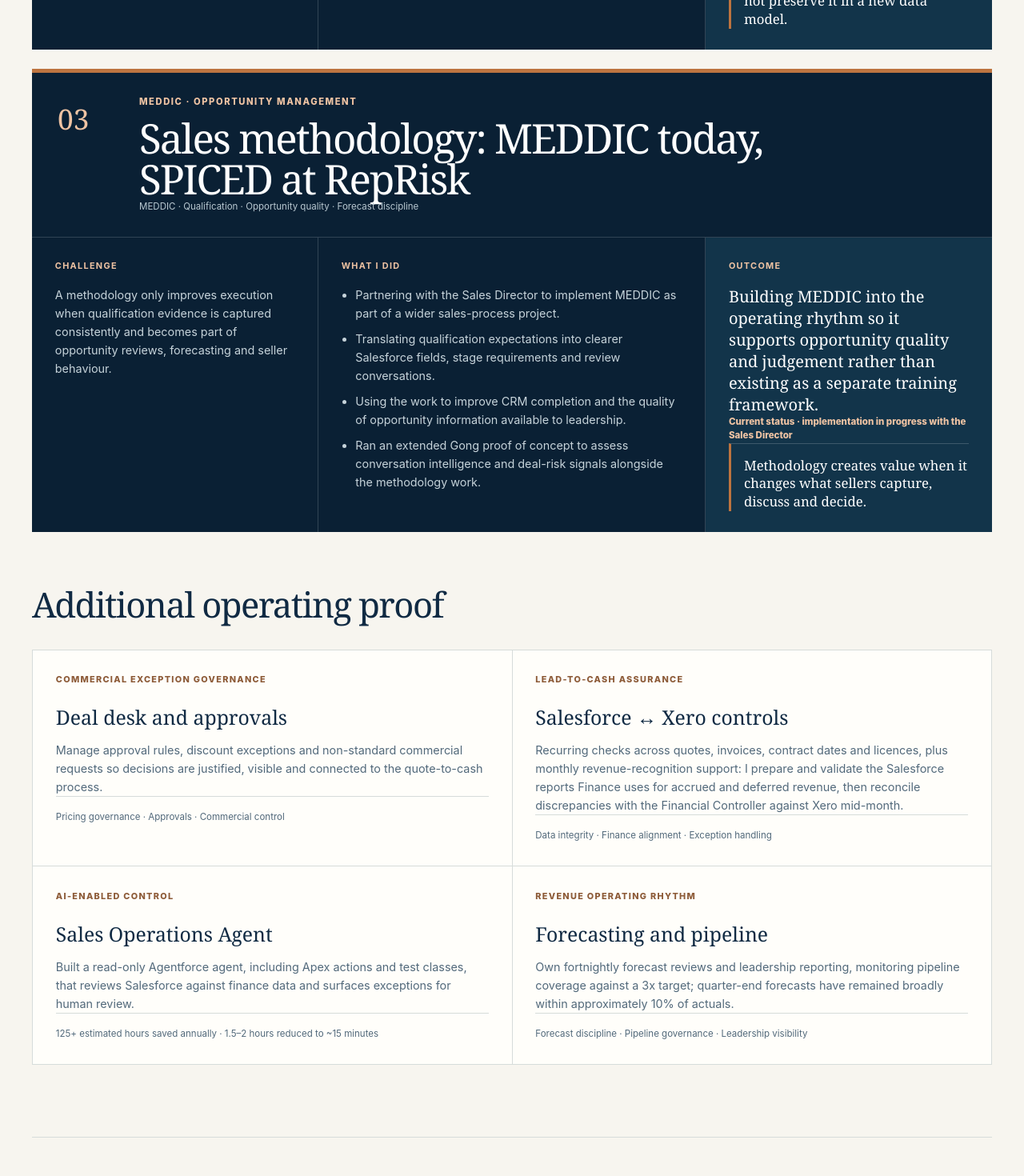
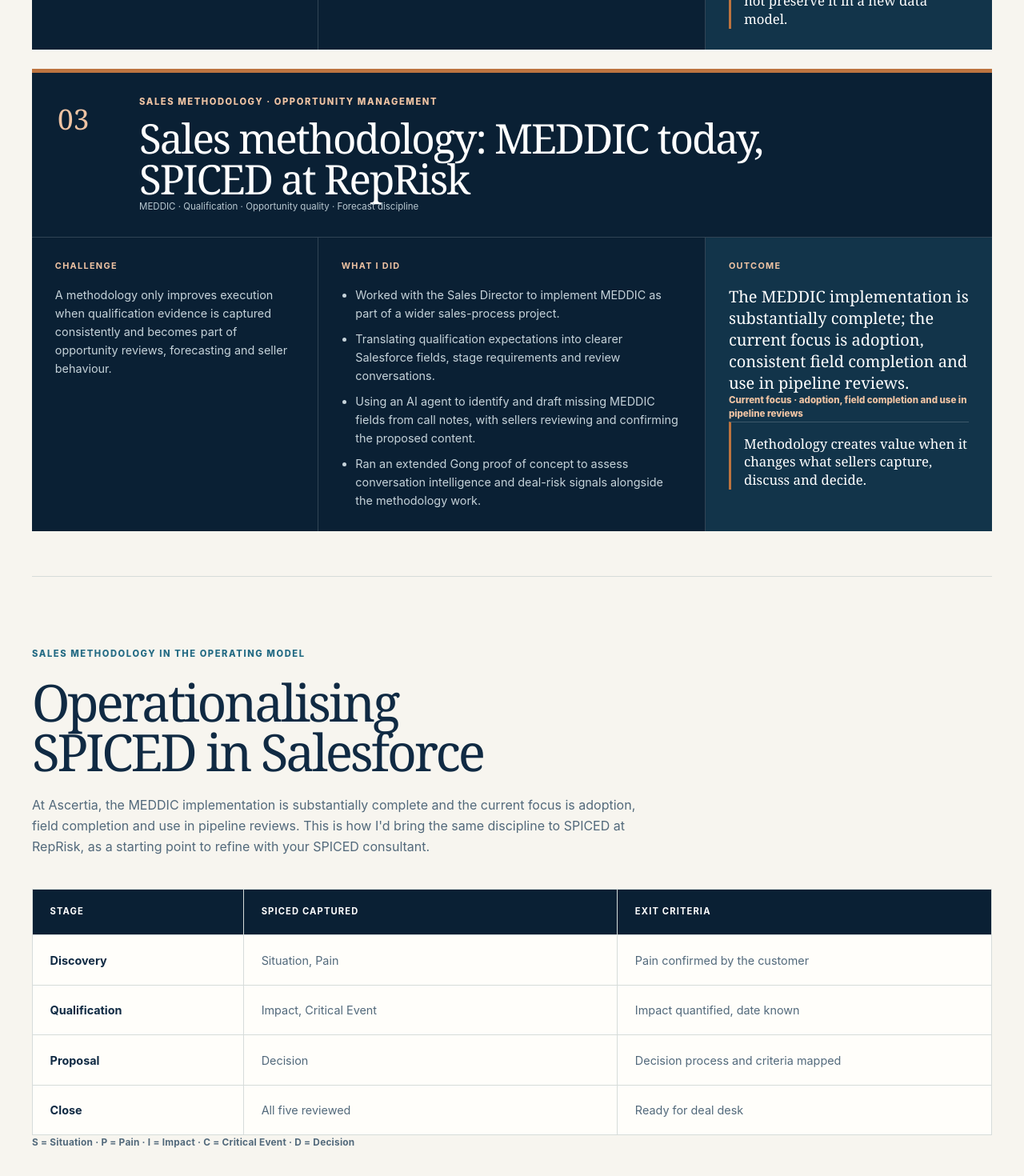
Before and after one commit to miriamgonzalezm/miriam-revops-portfolio, a Next.js app: page /reprisk in a window 1280 px wide. Shown: the part 3900-5370 px from the top of the page at 80% size. Built offline with nearby package versions, Linux system fonts and the light colour scheme.

Commit message:
Clarify methodology adoption in RepRisk portfolio

```diff
--- a/app/reprisk/page.tsx
+++ b/app/reprisk/page.tsx
@@ -138,21 +138,6 @@ export default function RepRiskPage() {
             ))}
           </div>
 
-          <div className={styles.additionalProof}>
-            <h3>Additional operating proof</h3>
-            <div className={styles.proofCards}>
-              {content.additionalProof.map((item) => (
-                <article key={item.title}>
-                  <p className={styles.additionalLabel}>{item.title}</p>
-                  <h4>{item.subtitle}</h4>
-                  <p>{item.body}</p>
-                  <p className={styles.additionalRelevance}>{item.relevance.join(" · ")}</p>
-                </article>
-              ))}
-            </div>
-          </div>
-        </section>
-
           <section className={repriskStyles.spicedSection} aria-labelledby="spiced-title">
             <div className={repriskStyles.spicedHeading}>
               <p className={styles.overline}>SALES METHODOLOGY IN THE OPERATING MODEL</p>
@@ -189,6 +174,21 @@ export default function RepRiskPage() {
                   <p>{point}</p>
                 </article>
               ))}
+            </div>
+          </section>
+
+          <div className={styles.additionalProof}>
+            <h3>Additional operating proof</h3>
+            <div className={styles.proofCards}>
+              {content.additionalProof.map((item) => (
+                <article key={item.title}>
+                  <p className={styles.additionalLabel}>{item.title}</p>
+                  <h4>{item.subtitle}</h4>
+                  <p>{item.body}</p>
+                  <p className={styles.additionalRelevance}>{item.relevance.join(" · ")}</p>
+                </article>
+              ))}
+            </div>
           </div>
         </section>
 
--- a/app/reprisk/reprisk.module.css
+++ b/app/reprisk/reprisk.module.css
@@ -1,6 +1,6 @@
 .spicedSection {
-  width: min(1200px, calc(100% - 3rem));
-  margin-inline: auto;
+  width: 100%;
+  margin-top: 3.5rem;
   padding: clamp(4rem, 7vw, 6rem) 0;
   border-top: 1px solid var(--line);
 }
@@ -132,10 +132,6 @@
 }
 
 @media (max-width: 600px) {
-  .spicedSection {
-    width: min(1200px, calc(100% - 2rem));
-  }
-
   .tableFrame {
     overflow: visible;
     border: 0;
--- a/content/reprisk.ts
+++ b/content/reprisk.ts
@@ -105,27 +105,27 @@ export const repriskPortfolio = {
     },
     {
       number: "03",
-      eyebrow: "MEDDIC · OPPORTUNITY MANAGEMENT",
+      eyebrow: "SALES METHODOLOGY · OPPORTUNITY MANAGEMENT",
       title: "Sales methodology: MEDDIC today, SPICED at RepRisk",
       relevance: ["MEDDIC", "Qualification", "Opportunity quality", "Forecast discipline"],
       challenge:
         "A methodology only improves execution when qualification evidence is captured consistently and becomes part of opportunity reviews, forecasting and seller behaviour.",
       actions: [
-        "Partnering with the Sales Director to implement MEDDIC as part of a wider sales-process project.",
+        "Worked with the Sales Director to implement MEDDIC as part of a wider sales-process project.",
         "Translating qualification expectations into clearer Salesforce fields, stage requirements and review conversations.",
-        "Using the work to improve CRM completion and the quality of opportunity information available to leadership.",
+        "Using an AI agent to identify and draft missing MEDDIC fields from call notes, with sellers reviewing and confirming the proposed content.",
         "Ran an extended Gong proof of concept to assess conversation intelligence and deal-risk signals alongside the methodology work.",
       ],
       impactTitle:
-        "Building MEDDIC into the operating rhythm so it supports opportunity quality and judgement rather than existing as a separate training framework.",
-      proofLine: "Current status · implementation in progress with the Sales Director",
+        "The MEDDIC implementation is substantially complete; the current focus is adoption, consistent field completion and use in pipeline reviews.",
+      proofLine: "Current focus · adoption, field completion and use in pipeline reviews",
       pullQuote: "Methodology creates value when it changes what sellers capture, discuss and decide.",
       impacts: [],
     },
   ],
   spiced: {
     introduction:
-      "At Ascertia I'm rolling out MEDDIC with our Sales Director. This is how I'd bring the same discipline to SPICED at RepRisk, as a starting point to refine with your SPICED consultant.",
+      "At Ascertia, the MEDDIC implementation is substantially complete and the current focus is adoption, field completion and use in pipeline reviews. This is how I'd bring the same discipline to SPICED at RepRisk, as a starting point to refine with your SPICED consultant.",
     stages: [
       { stage: "Discovery", captured: "Situation, Pain", exitCriteria: "Pain confirmed by the customer" },
       { stage: "Qualification", captured: "Impact, Critical Event", exitCriteria: "Impact quantified, date known" },
```
Lines whose indentation alone changed are shown as unchanged.
